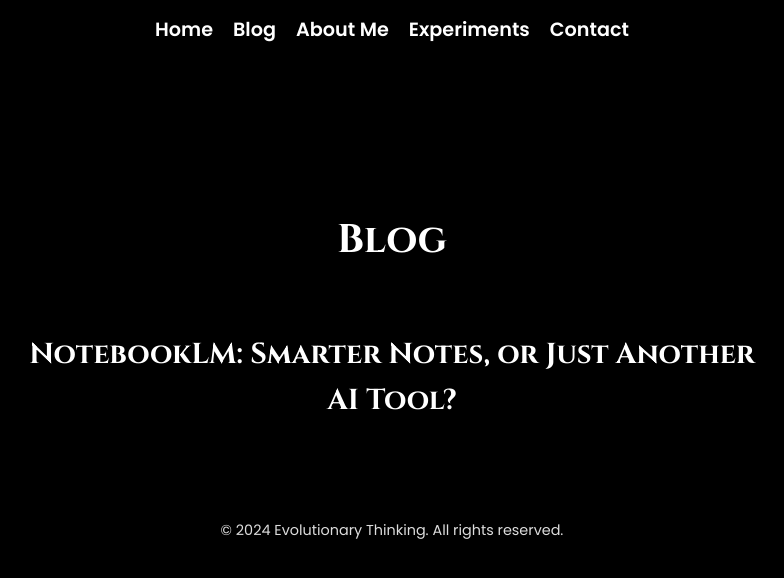
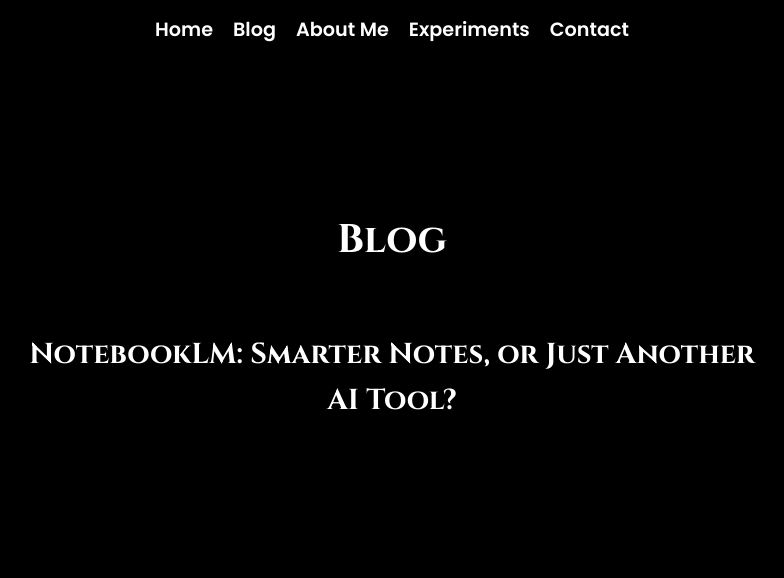
Before and after one commit to frescodicredito/frescodicredito.github.io, a Jekyll site: the page blog.html, which Jekyll copies as it is, in a window 1280 px wide. Shown: the top 578 px of the page, without its empty margins (248-1032 px from the left). Built offline with Jekyll 4.4.1, drawn with Linux system fonts in a browser that asks for light colours.

Commit message:
Update blog.html

```diff
--- a/blog.html
+++ b/blog.html
@@ -27,9 +27,5 @@
     </div>
   </div>
 
-  <!-- Footer -->
-  <footer>
-    © 2024 Evolutionary Thinking. All rights reserved.
-  </footer>
 </body>
 </html>
```
